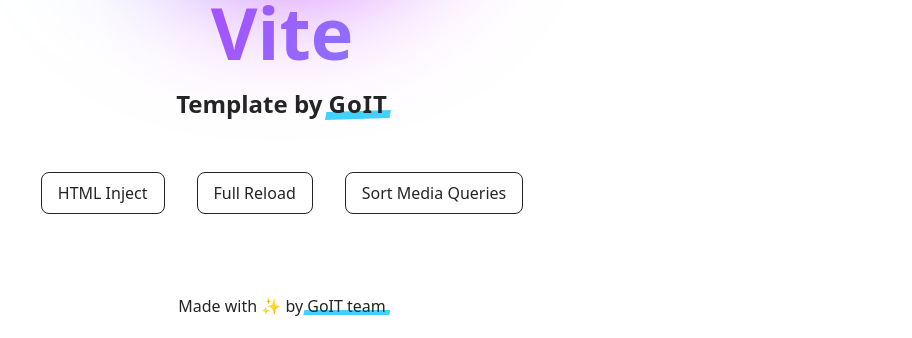
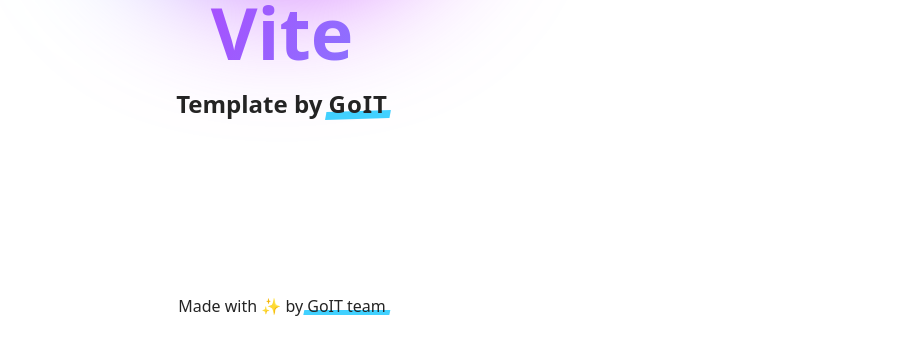
Before and after one commit to VladimirObidchuk/project_collector, a website built with Vite: page src/index.html in a window 1280 px wide. Shown: the part 462-800 px from the top of the page, without its empty margins (358-1270 px from the left). Built offline with nearby package versions, Linux system fonts and the light colour scheme.

Commit message:
first push

```diff
--- a/src/css/badges.css
+++ /dev/null
@@ -1,19 +0,0 @@
-.badges-list {
-  display: flex;
-  flex-wrap: wrap;
-  align-items: center;
-  justify-content: center;
-  gap: 32px;
-}
-.badges-link {
-  display: block;
-  padding: 8px 16px;
-  border: 1px solid;
-  border-radius: 8px;
-  transition: 200ms ease-in;
-}
-.badges-link:hover,
-.badges-link:focus {
-  transform: scale(1.06);
-  color: #747bff;
-}
--- a/src/css/styles.css
+++ b/src/css/styles.css
@@ -13,6 +13,5 @@
 /* Sections style */
 @import url('./header.css');
 @import url('./vite-promo.css');
-@import url('./badges.css');
 @import url('./back-link.css');
 @import url('./footer.css');
--- a/src/index.html
+++ b/src/index.html
@@ -13,7 +13,6 @@
     <main>
       <!-- Loads the specified .html file -->
       <load src="./partials/vite-promo.html" />
-      <load src="./partials/badges.html" />
     </main>
 
     <load src="./partials/footer.html" />
```
